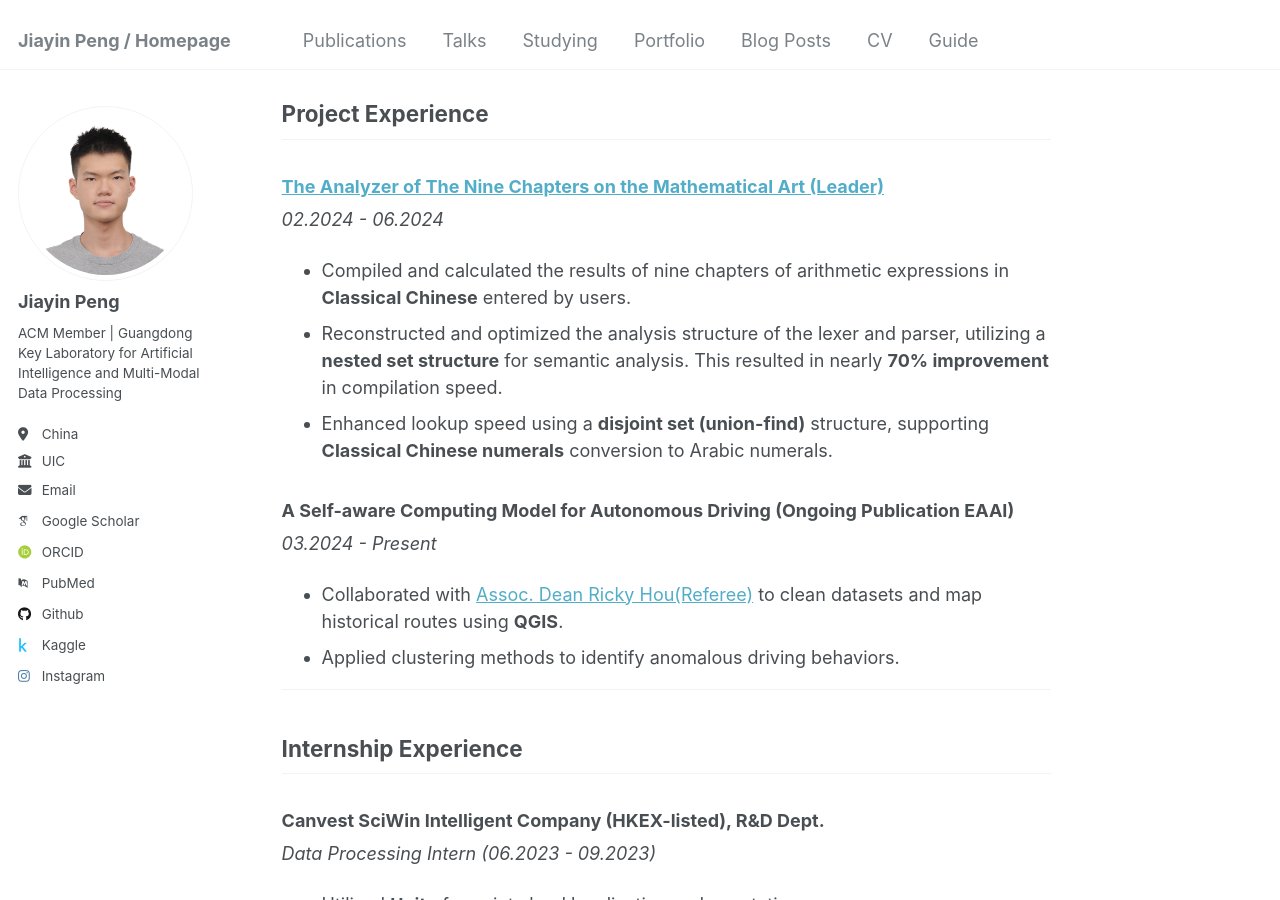
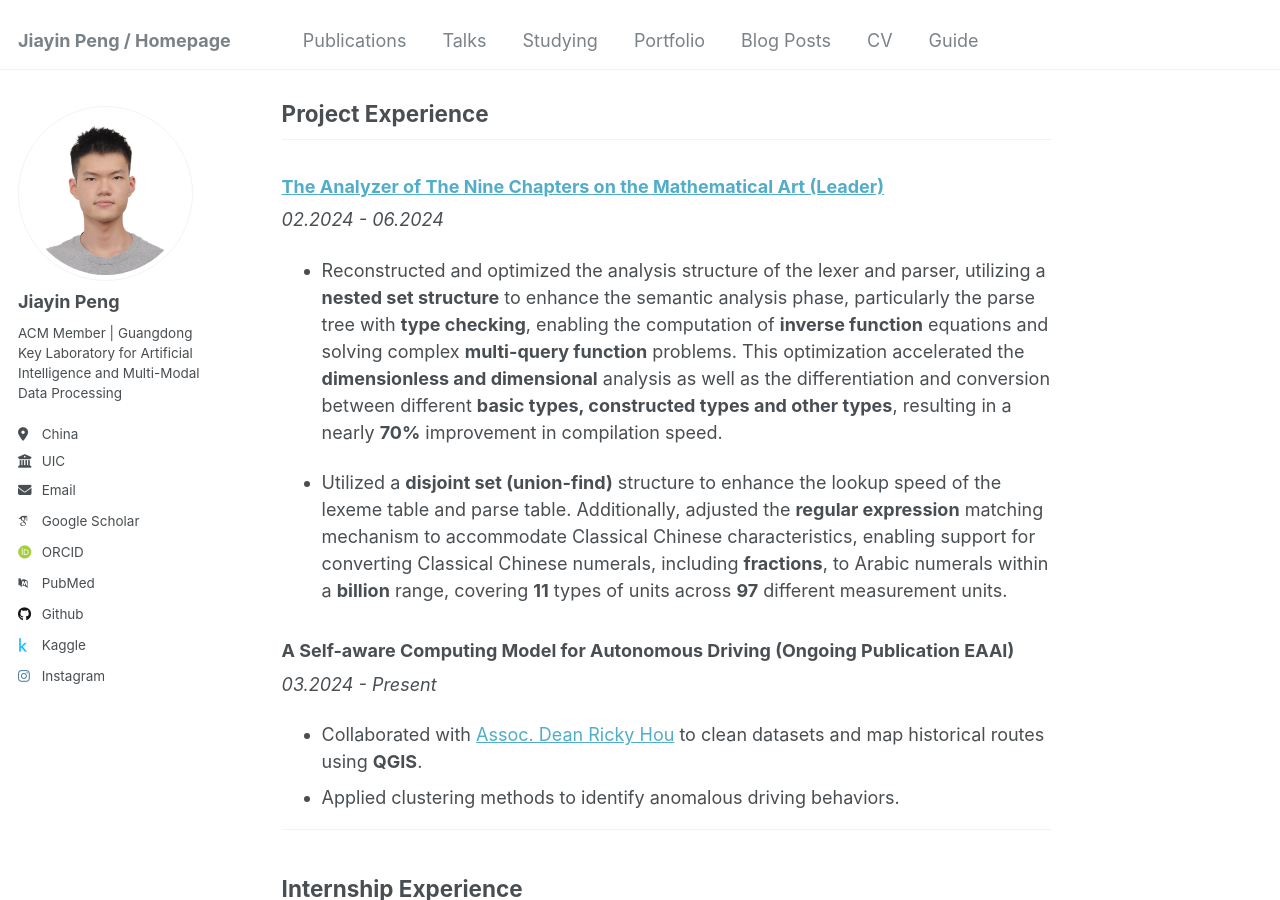
Before and after one commit to EternityPeng/eternitypeng.github.io, a Jekyll site: the page built from _pages/about.md, in a window 1280 px wide and 900 px high, scrolled down 2095 px. Built offline with Jekyll 4.4.1, drawn with Linux system fonts in a browser that asks for light colours; some web fonts are replaced; some of the changed text lies outside the part shown.

Commit message:
Update about.md

```diff
--- a/_pages/about.md
+++ b/_pages/about.md
@@ -78,13 +78,14 @@ redirect_from:
 
 ### [The Analyzer of The Nine Chapters on the Mathematical Art (Leader)](https://github.com/EternityPeng/The-Nine-Chapters-Analyzer)
 *02.2024 - 06.2024*
-- Compiled and calculated the results of nine chapters of arithmetic expressions in **Classical Chinese** entered by users.
-- Reconstructed and optimized the analysis structure of the lexer and parser, utilizing a **nested set structure** for semantic analysis. This resulted in nearly **70% improvement** in compilation speed.
-- Enhanced lookup speed using a **disjoint set (union-find)** structure, supporting **Classical Chinese numerals** conversion to Arabic numerals.
+- Reconstructed and optimized the analysis structure of the lexer and parser, utilizing a **nested set structure** to enhance the semantic analysis phase, particularly the parse tree with **type checking**, enabling the computation of **inverse function** equations and solving complex **multi-query function** problems. This optimization accelerated the **dimensionless and dimensional** analysis as well as the differentiation and conversion between different **basic types, constructed types and other types**, resulting in a nearly **70%** improvement in compilation speed.
+
+- Utilized a **disjoint set (union-find)** structure to enhance the lookup speed of the lexeme table and parse table. Additionally, adjusted the **regular expression** matching mechanism to accommodate Classical Chinese characteristics, enabling support for converting Classical Chinese numerals, including **fractions**, to Arabic numerals within a **billion** range, covering **11** types of units across **97** different measurement units.
+
 
 ### A Self-aware Computing Model for Autonomous Driving (Ongoing Publication EAAI)
 *03.2024 - Present*
-- Collaborated with [Assoc. Dean Ricky Hou(Referee)](https://staff.uic.edu.cn/rickyhou/en) to clean datasets and map historical routes using **QGIS**.
+- Collaborated with [Assoc. Dean Ricky Hou](https://staff.uic.edu.cn/rickyhou/en) to clean datasets and map historical routes using **QGIS**.
 - Applied clustering methods to identify anomalous driving behaviors.
 
 ---
```
Also changed, not shown: other parts of _pages/about.md (+1 -1 lines).
